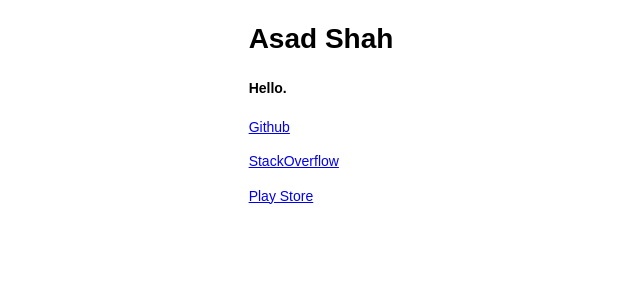
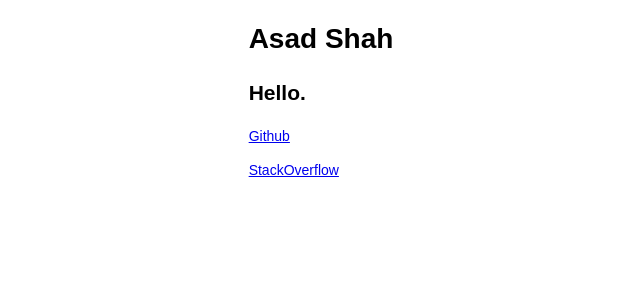
Before and after one commit to asadmshah/asadmshah.github.io, a Jekyll site: the page built from index.md, in a window 1280 px wide. Shown: the top 300 px of the page, without its empty margins (319-959 px from the left). Built offline with Jekyll 4.4.1, drawn with Linux system fonts in a browser that asks for light colours.

Commit message:
Update index.md

```diff
--- a/index.md
+++ b/index.md
@@ -5,10 +5,10 @@ title: Asad Shah
 
 # Asad Shah
 
-#### Hello.
+## Hello.
 
 [Github](http://github.com/asadmshah)
 
 [StackOverflow](http://stackoverflow.com/users/3238659/asadmshah)
 
-[Play Store](https://play.google.com/store/apps/developer?id=asadmshah)
+<!--[Play Store](https://play.google.com/store/apps/developer?id=asadmshah)-->
```
